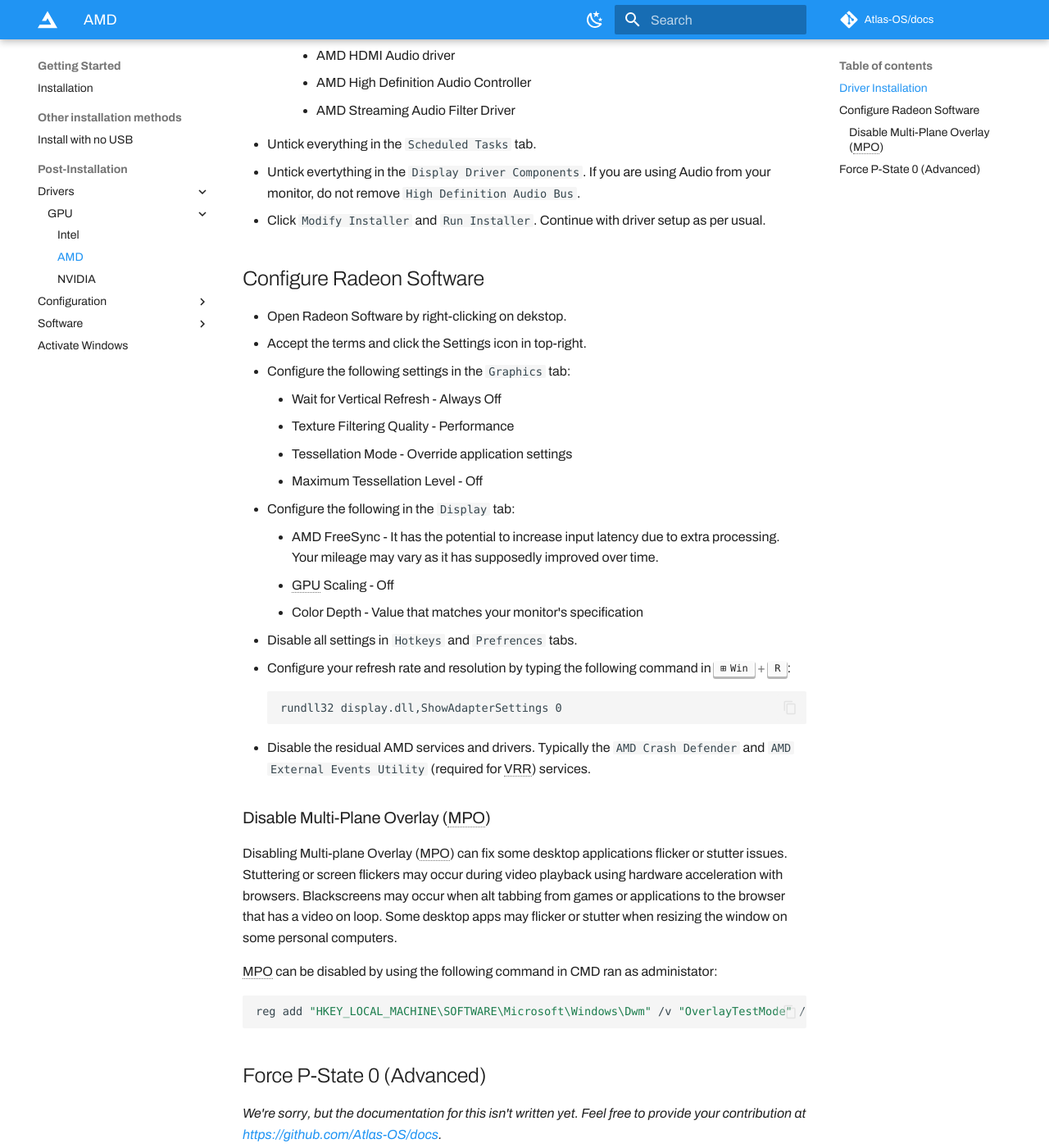
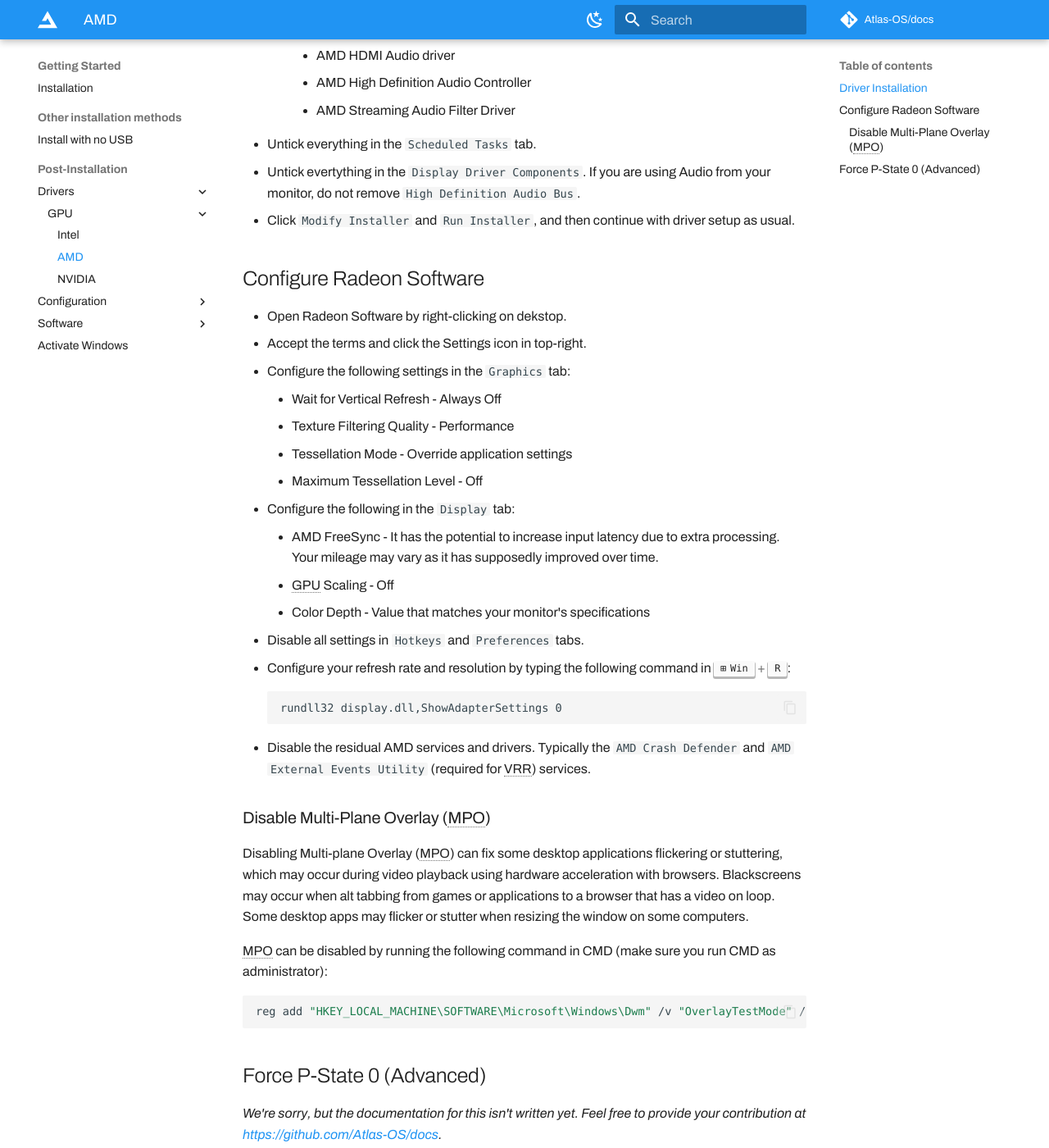
Before and after one commit to Atlas-OS/docs, an MkDocs documentation site: the page built from docs/Getting started/Post-Installation/Drivers/GPU/AMD.md, in a window 1280 px wide and 1400 px high, scrolled down 767 px. Shown: the whole window at 82% size. Built offline with MkDocs 1.6.1 and Material for MkDocs 9.7.7, drawn with Linux system fonts in a browser that asks for light colours; some web fonts are replaced; plug-ins that fetch from the network failed and are left out; comment, search, counter and statistics services are not loaded.

Commit message:
Grammatical error fix

````diff
--- a/docs/Getting started/Post-Installation/Drivers/GPU/AMD.md
+++ b/docs/Getting started/Post-Installation/Drivers/GPU/AMD.md
@@ -17,7 +17,7 @@ We recommend using RadeonSoftwareSlimmer, as it is an open-source GUI app altern
         - AMD Streaming Audio Filter Driver
 - Untick everything in the ``Scheduled Tasks`` tab.
 - Untick evertything in the ``Display Driver Components``. If you are using Audio from your monitor, do not remove ``High Definition Audio Bus``.
-- Click ``Modify Installer`` and ``Run Installer``. Continue with driver setup as per usual.
+- Click ``Modify Installer`` and ``Run Installer``, and then continue with driver setup as usual.
 
 ## Configure Radeon Software
 
@@ -31,8 +31,8 @@ We recommend using RadeonSoftwareSlimmer, as it is an open-source GUI app altern
 - Configure the following in the ``Display`` tab:
     - AMD FreeSync - It has the potential to increase input latency due to extra processing. Your mileage may vary as it has supposedly improved over time.
     - GPU Scaling - Off
-    - Color Depth - Value that matches your monitor's specification
-- Disable all settings in ``Hotkeys`` and ``Prefrences`` tabs.
+    - Color Depth - Value that matches your monitor's specifications
+- Disable all settings in ``Hotkeys`` and ``Preferences`` tabs.
 - Configure your refresh rate and resolution by typing the following command in ++windows+r++:
 ```
 rundll32 display.dll,ShowAdapterSettings 0
@@ -41,9 +41,9 @@ rundll32 display.dll,ShowAdapterSettings 0
 
 ### Disable Multi-Plane Overlay (MPO)
 
-Disabling Multi-plane Overlay (MPO) can fix some desktop applications flicker or stutter issues. Stuttering or screen flickers may occur during video playback using hardware acceleration with browsers. Blackscreens may occur when alt tabbing from games or applications to the browser that has a video on loop. Some desktop apps may flicker or stutter when resizing the window on some personal computers.
+Disabling Multi-plane Overlay (MPO) can fix some desktop applications flickering or stuttering, which may occur during video playback using hardware acceleration with browsers. Blackscreens may occur when alt tabbing from games or applications to a browser that has a video on loop. Some desktop apps may flicker or stutter when resizing the window on some computers.
 
-MPO can be disabled by using the following command in CMD ran as administator:
+MPO can be disabled by running the following command in CMD (make sure you run CMD as administrator):
 ```bat
 reg add "HKEY_LOCAL_MACHINE\SOFTWARE\Microsoft\Windows\Dwm" /v "OverlayTestMode" /t REG_DWORD /d "5" /f
 ```
````
